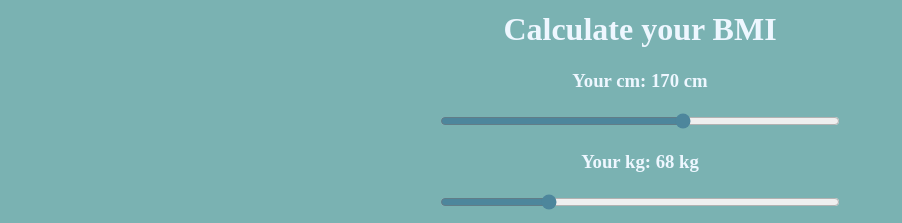
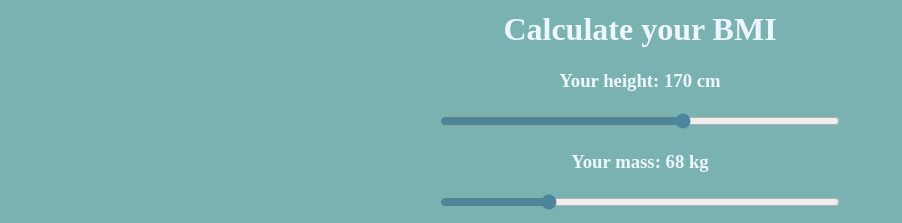
Before and after one commit to philatm/bmi-calc, a React (Vite) app: page / in a window 1280 px wide. Shown: the part 260-483 px from the top of the page, without its empty margins (0-902 px from the left). Built offline with nearby package versions, Linux system fonts and the light colour scheme.

Commit message:
Fix typos

```diff
--- a/src/App.jsx
+++ b/src/App.jsx
@@ -2,7 +2,7 @@ import { useState, useEffect } from "react";
 import UnitInput from "./components/UnitInput/UnitInput";
 import "./App.css";
 
-function App() {
+const App = () => {
   const [mass, setMass] = useState(68);
   const [height, setHeight] = useState(170);
   const h = height / 100;
@@ -16,6 +16,7 @@ function App() {
       >
         <h1>Calculate your BMI</h1>
         <UnitInput
+          name="height"
           value={height}
           unit="cm"
           setter={setHeight}
@@ -23,6 +24,7 @@ function App() {
           max="254"
         />
         <UnitInput
+          name="mass"
           value={mass}
           unit="kg"
           setter={setMass}
--- a/src/components/UnitInput/UnitInput.jsx
+++ b/src/components/UnitInput/UnitInput.jsx
@@ -1,8 +1,8 @@
 import './style.css'
 
-const MyInput = ({ value, unit, setter, min, max }) => (
+const MyInput = ({ name, value, unit, setter, min, max }) => (
   <>
-    <h3>Your {unit}: {value} {unit}</h3>
+    <h3>Your {name}: {value} {unit}</h3>
     <input
       id={value}
       value={value}
```
